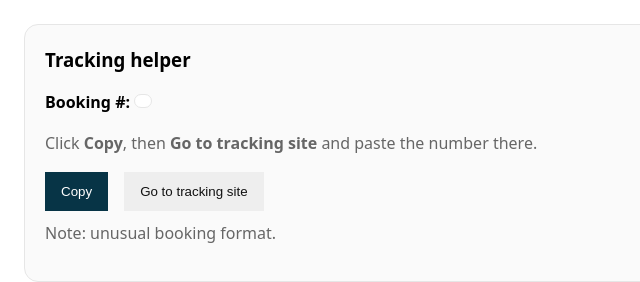
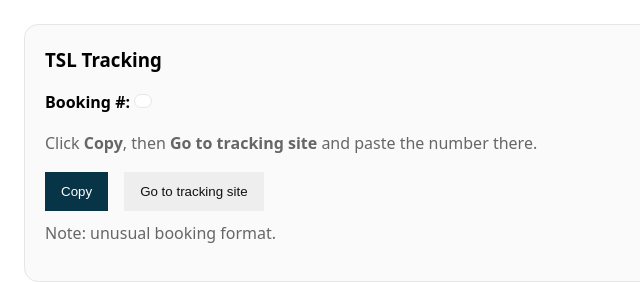
Before and after one commit to ReyadWeb/tsl-track, a plain HTML site: page index.html in a window 1280 px wide. Shown: the full height of the page, 0-640 px from the left. Drawn offline with Linux system fonts and the light colour scheme.

Commit message:
Update index.html

```diff
--- a/index.html
+++ b/index.html
@@ -70,7 +70,7 @@
   const status = document.getElementById('status');
   const openLink = document.getElementById('openLink');
 
-  title.textContent = cfg ? `Tracking helper for ${cfg.name}` : `Tracking helper`;
+  title.textContent = cfg ? `TSL Tracking for ${cfg.name}` : `TSL Tracking`;
   refEl.textContent = ref;
 
   document.getElementById('copyBtn').addEventListener('click', async () => {
```
